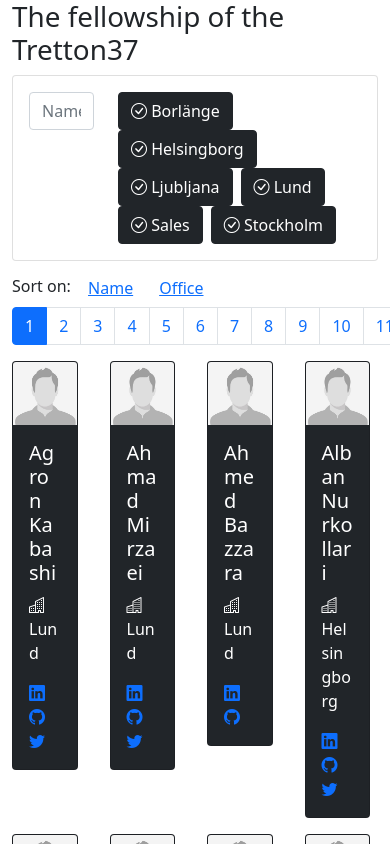
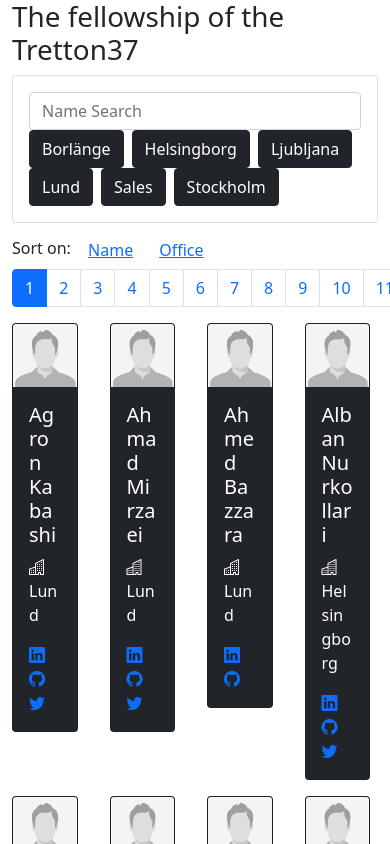
Before and after one commit to joakim-lundbeck/leet-list, a Vue app: page / in a window 390 px wide. Shown: the top 844 px of the page. Built offline with nearby package versions, Linux system fonts and the light colour scheme.

Commit message:
Changes to filter component
Changes when viewing component on small screen

```diff
--- a/src/components/Filters.vue
+++ b/src/components/Filters.vue
@@ -1,7 +1,7 @@
 <template>
     <div class="card-body">
         <div class="row">
-            <div class="col-3">
+            <div class="col-lg-3 col-sm-12">
 
                 <div class="input-group">
 
@@ -24,7 +24,7 @@
                 </div>
             </div>
 
-            <div class="col-9">
+            <div class="col-lg-9 col-sm-12 mt-sm-2 mt-lg-0">
                 <span v-for="office in offices" :key="office.name">
 
                     <button
@@ -32,7 +32,7 @@
                         type="button"
                         :class="['btn', office.selected ? 'btn-dark' : 'btn-outline-dark', 'me-2']">
 
-                        <span>
+                        <span class="d-none d-lg-inline">
                             <i :class="['bi', office.selected ? 'bi-check-circle' : 'bi-circle']"></i>
                         </span>
                         {{office.name}}
```
